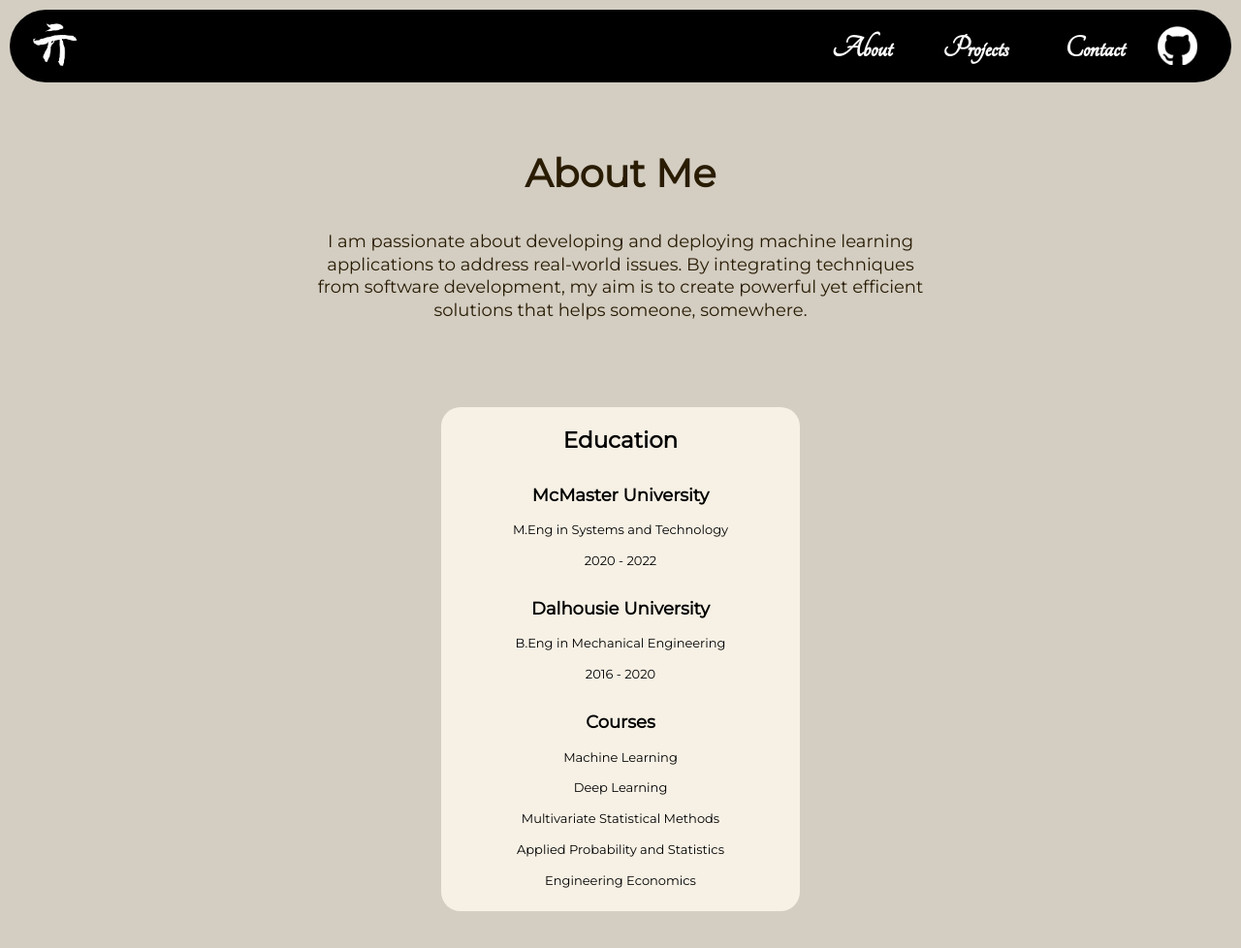
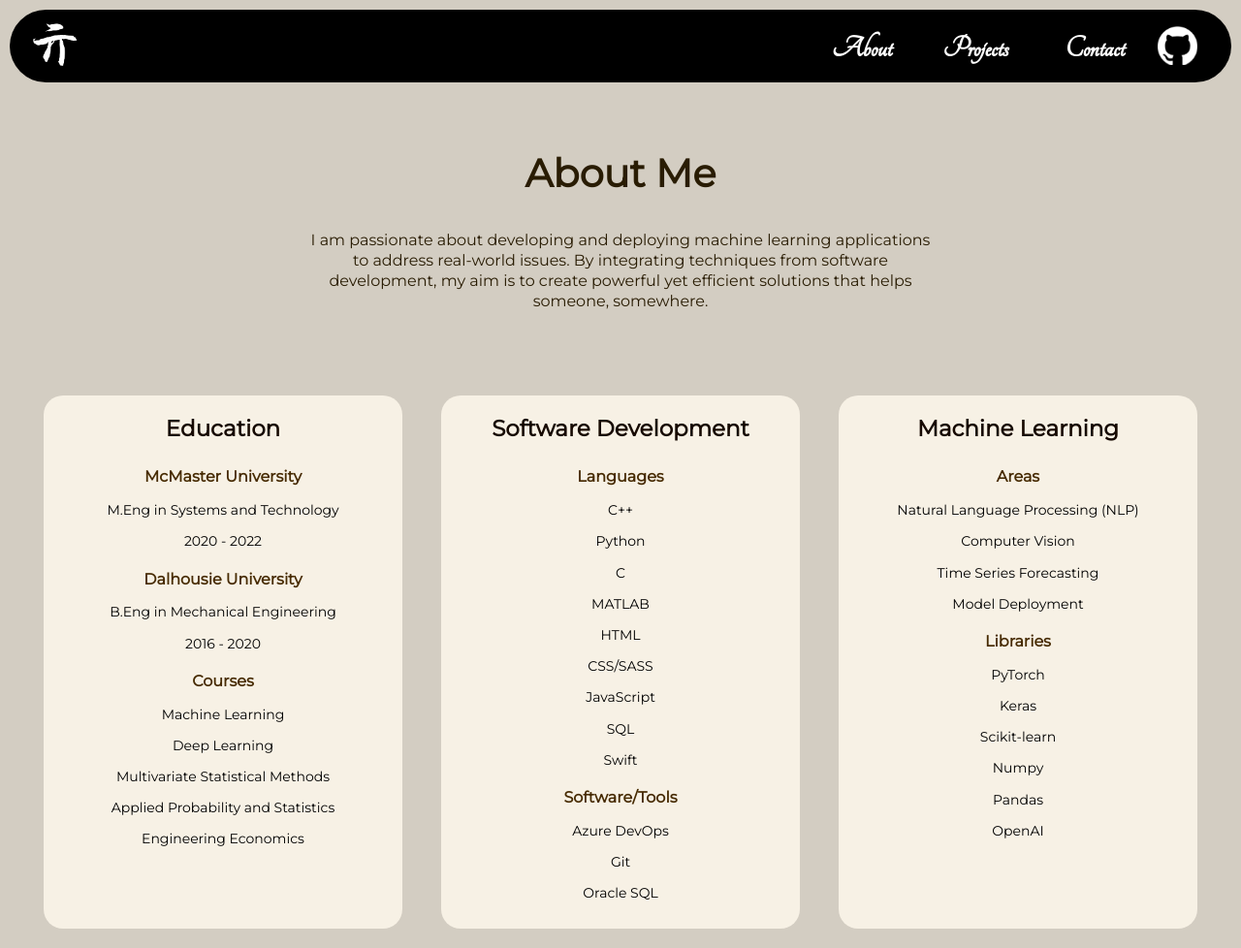
Before and after one commit to XuLiangQi/me-page, a Flask app: page /about in a window 1280 px wide. Shown: the whole page at 97% size. Before the commit the page ends 940 px from the top, so only its background shows below. Run offline with Flask 3, Linux system fonts and the light colour scheme.

Commit message:
adding more about cards

```diff
--- a/static/css/main.css
+++ b/static/css/main.css
@@ -133,7 +133,7 @@
 }
 .about-text {
   text-align: center;
-  font-size: 18px;
+  font-size: 16px;
   max-width: 50vw;
 }
 
@@ -151,7 +151,7 @@
   background-color: rgb(247, 241, 229);
   color: black;
   border-radius: 20px;
-  height: 520px;
+  height: 550px;
   width: 370px;
   margin: 20px;
   text-align: center;
@@ -160,19 +160,20 @@
 .about-card-title {
   font-size: 23px;
   font-weight: bold;
-  color: rgb(0, 0, 0);
+  color: rgb(22, 9, 0);
   margin-top: 20px;
+  margin-bottom: 25px;
 }
 
 .about-card-sub-title {
-  font-size: 18px;
-  margin-top: 30px;
+  color: rgb(71, 43, 2);
+  font-size: 16px;
+  margin-top: 20px;
 }
 
 .about-card-content {
   align-content: left;
-  font-size: 13px;
-  margin-top: 15px;
+  font-size: 14px;
 }
 
 .contact-container {
@@ -279,7 +280,7 @@
 }
 
 .project-paragraph {
-  font-size: 18px;
+  font-size: 16px;
   padding-top: 16px;
   padding-left: 20px;
   padding-right: 20px;
@@ -299,7 +300,7 @@
   border-radius: 15px;
   padding: 8px;
   margin: 5px;
-  font-size: 18px;
+  font-size: 16px;
 }
 
 body, html {
--- a/static/scss/_about.scss
+++ b/static/scss/_about.scss
@@ -27,7 +27,7 @@
     background-color:rgb(247, 241, 229);
     color:black;
     border-radius: 20px;;
-    height:520px;
+    height:550px;
     width: 370px;
     margin:20px;
     text-align: center;
@@ -36,15 +36,16 @@
 .about-card-title{
     font-size:$font-m;
     font-weight:bold;
-    color:rgb(0, 0, 0);
+    color:rgb(22, 9, 0);
     margin-top:20px;
+    margin-bottom:25px;
 }
 .about-card-sub-title{
+    color:rgb(71, 43, 2);
     font-size:$font-s;
-    margin-top:30px;
+    margin-top:20px;
 }
 .about-card-content{
     align-content:left;
     font-size:$font-xs;
-    margin-top:15px;
 }
--- a/static/scss/_variables.scss
+++ b/static/scss/_variables.scss
@@ -2,5 +2,5 @@
 $font-xl: 40px;
 $font-l: 27px;
 $font-m: 23px;
-$font-s: 18px;
-$font-xs: 13px;
+$font-s: 16px;
+$font-xs: 14px;
--- a/templates/about.html
+++ b/templates/about.html
@@ -28,6 +28,16 @@
 
         ]);
 
+        createAboutCard('Software Development', [
+            { subTitle: 'Languages', contents: ['C++', 'Python', 'C', 'MATLAB', 'HTML', 'CSS/SASS', 'JavaScript', 'SQL', 'Swift'] },
+            { subTitle: 'Software/Tools', contents: ['Azure DevOps', 'Git', 'Oracle SQL'] }
+        ]);
+
+        createAboutCard('Machine Learning', [
+            { subTitle: 'Areas', contents: ['Natural Language Processing (NLP)', 'Computer Vision', 'Time Series Forecasting', 'Model Deployment'] },
+            { subTitle: 'Libraries', contents: ['PyTorch', 'Keras', 'Scikit-learn', 'Numpy', 'Pandas', 'OpenAI'] }
+        ]);
+
     </script>
 
 
```
Also changed, not shown: 1 other file.
